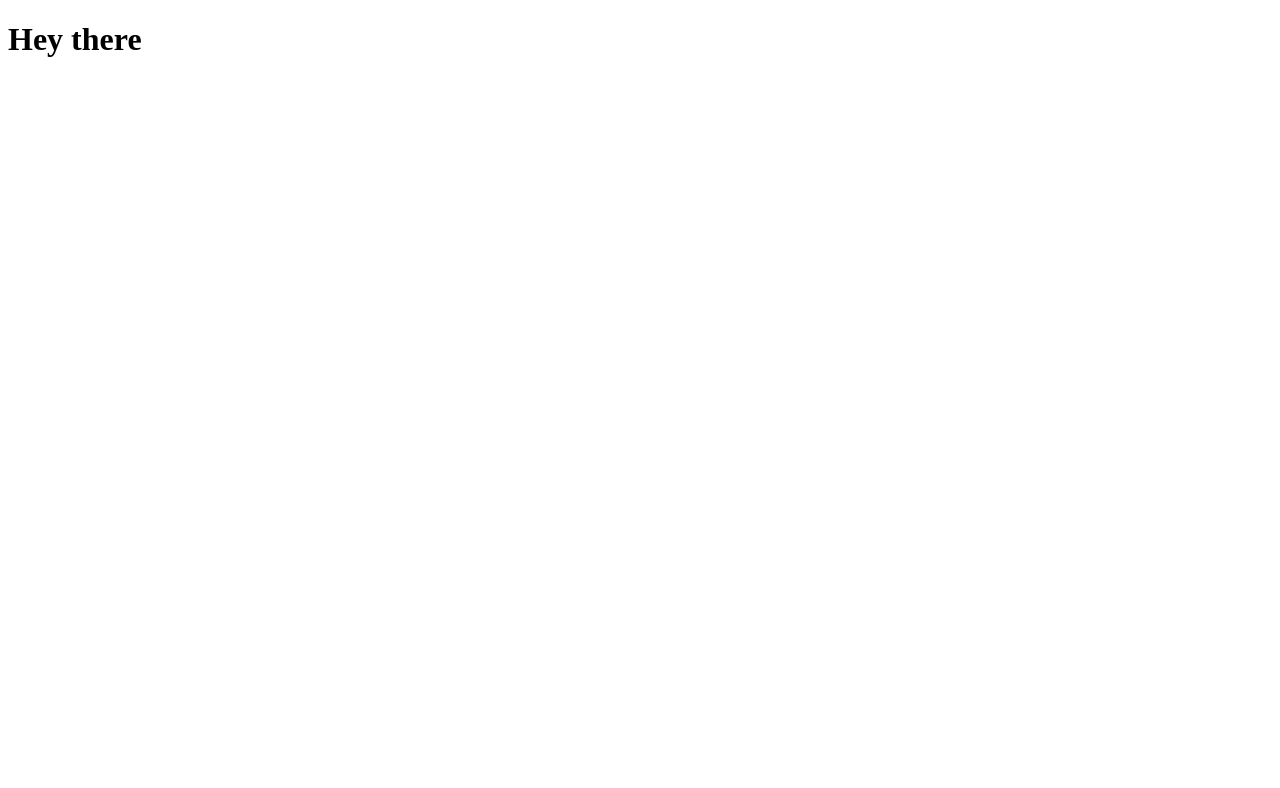
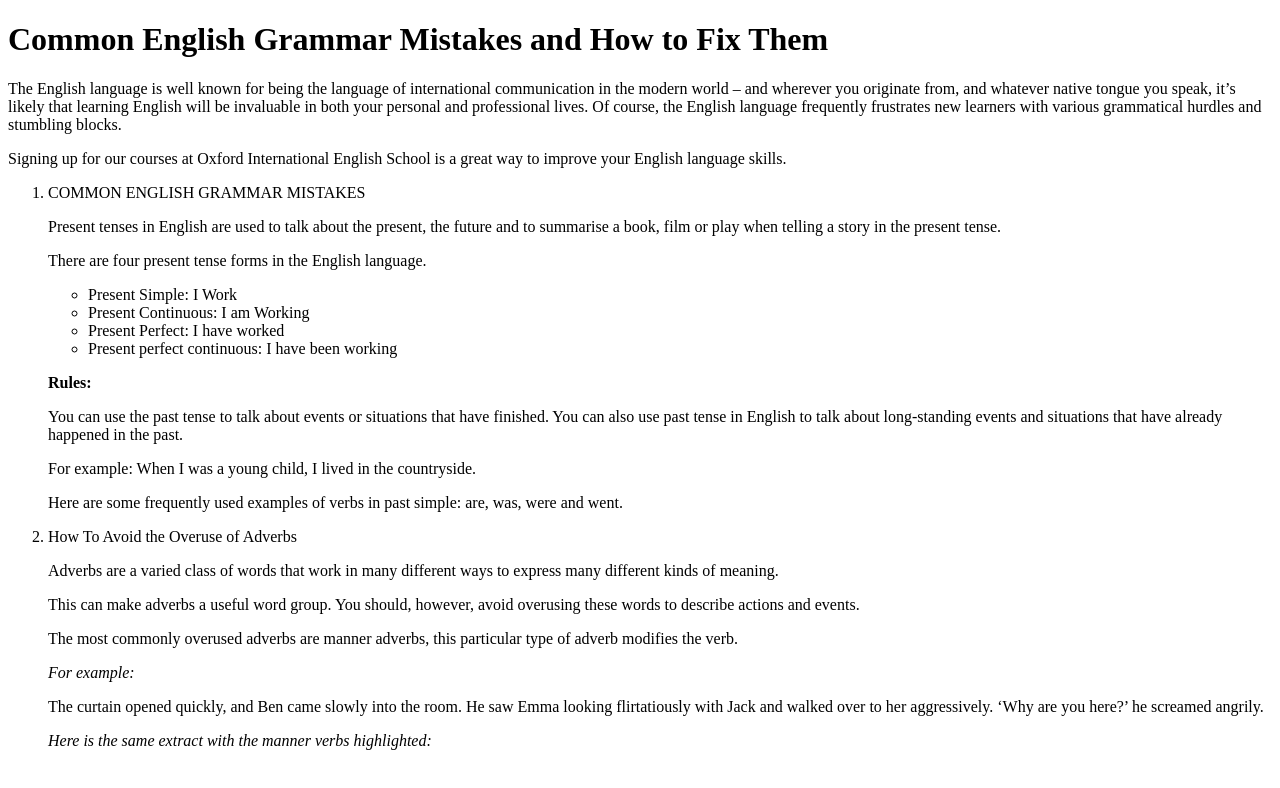
Before and after one commit to viirgess/task, a plain HTML site: page index.html in a window 1280 px wide. Drawn offline with Linux system fonts and the light colour scheme.

Commit message:
new file

```diff
--- a/index.html
+++ b/index.html
@@ -5,13 +5,55 @@
     <meta http-equiv="X-UA-Compatible" content="IE=edge">
     <meta name="viewport" content="width=device-width, initial-scale=1.0">
     <title>Irynka</title>
-    <link rel="shortcut icon" href="https://placekitten.com/96/139" type="image/x-icon">
+
+
 </head>
 <body>
     <header>
-        <h1>Hey there</h1>
+
+        <h1>Common English Grammar Mistakes and How to Fix Them</h1>
+        <p>
+            The English language is well known for being the language of international communication in the modern world – and
+            wherever you originate from, and whatever native tongue you speak, it’s likely that learning English will be invaluable
+            in both your personal and professional lives. Of course, the English language frequently frustrates new learners with
+            various grammatical hurdles and stumbling blocks.
+
+        </p>
+        <p>
+            Signing up for our courses at Oxford International English School is a great way to improve your English language
+            skills.
+        </p>
     </header>
     <main>
+        <ol>
+            <li>COMMON ENGLISH GRAMMAR MISTAKES</li>
+            <p>Present tenses in English are used to talk about the present, the future and to summarise a book, film or play when
+            telling a story in the present tense.</p>
+            <p>There are four present tense forms in the English language.</p>
+            <ul>
+                <li>Present Simple: I Work</li>
+                <li>Present Continuous: I am Working</li>
+                <li>Present Perfect: I have worked</li>
+                <li>Present perfect continuous: I have been working</li>
+            </ul>
+            <b><p>Rules:</p></b>
+            <p>You can use the past tense to talk about events or situations that have finished. You can also use past tense in English
+            to talk about long-standing events and situations that have already happened in the past.</p>
+            <p>For example: When I was a young child, I lived in the countryside.</p>
+            <p>Here are some frequently used examples of verbs in past simple: are, was, were and went.</p>
+            <li>How To Avoid the Overuse of Adverbs</li>
+            <p>Adverbs are a varied class of words that work in many different ways to express many different kinds of meaning.</p>
+
+            <p>This can make adverbs a useful word group. You should, however, avoid overusing these words to describe actions and
+            events.</p>
+
+            <p>The most commonly overused adverbs are manner adverbs, this particular type of adverb modifies the verb.</p>
+            <i><p>For example:</p></i>
+            <p>The curtain opened quickly, and Ben came slowly into the room. He saw Emma looking flirtatiously with Jack and walked
+            over to her aggressively. ‘Why are you here?’ he screamed angrily.</p>
+            <i><p>Here is the same extract with the manner verbs highlighted:</p></i>
+
+            </ol>
 
     </main>
     <footer>
```
